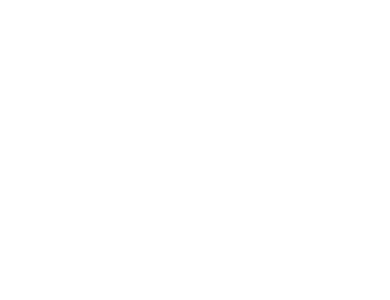
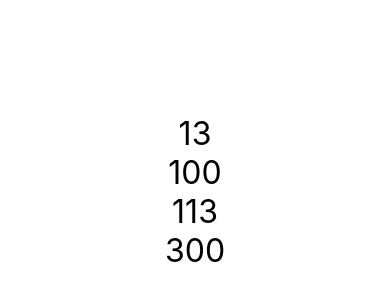
Before and after one commit to NathanaelCarauna/React-native-curso-cod3r, a React Native app: screen / in a window 390 px wide. Shown: the part 230-530 px from the top of the page. Built offline with nearby package versions, Linux system fonts and the light colour scheme.

Commit message:
Aula 27, comunicação direta

```diff
--- a/src/App.js
+++ b/src/App.js
@@ -1,6 +1,7 @@
 import React from 'react';
 import {Text, View, StyleSheet} from 'react-native'
 
+import Pai from './components/direta/Pai';
 import Contador from './components/Contador'
 import Botao from './components/Botao'
 import TituloFrag from './components/Fragment'
@@ -11,7 +12,7 @@
 
 export default () => (
   <View style={styles.App}>
-
+    <Pai/>
 
     {/*
     <Contador inicial={100} passo={15}/>
--- a/src/components/direta/Pai.js
+++ b/src/components/direta/Pai.js
@@ -4,6 +4,7 @@
 export default props => {
     let x = 13;
     let y = 100;
+
     return (
         <>
             <Filho a={x} b={y} />
```
Also changed, not shown: src/components/direta/Filho.js (+3 -7 lines).
